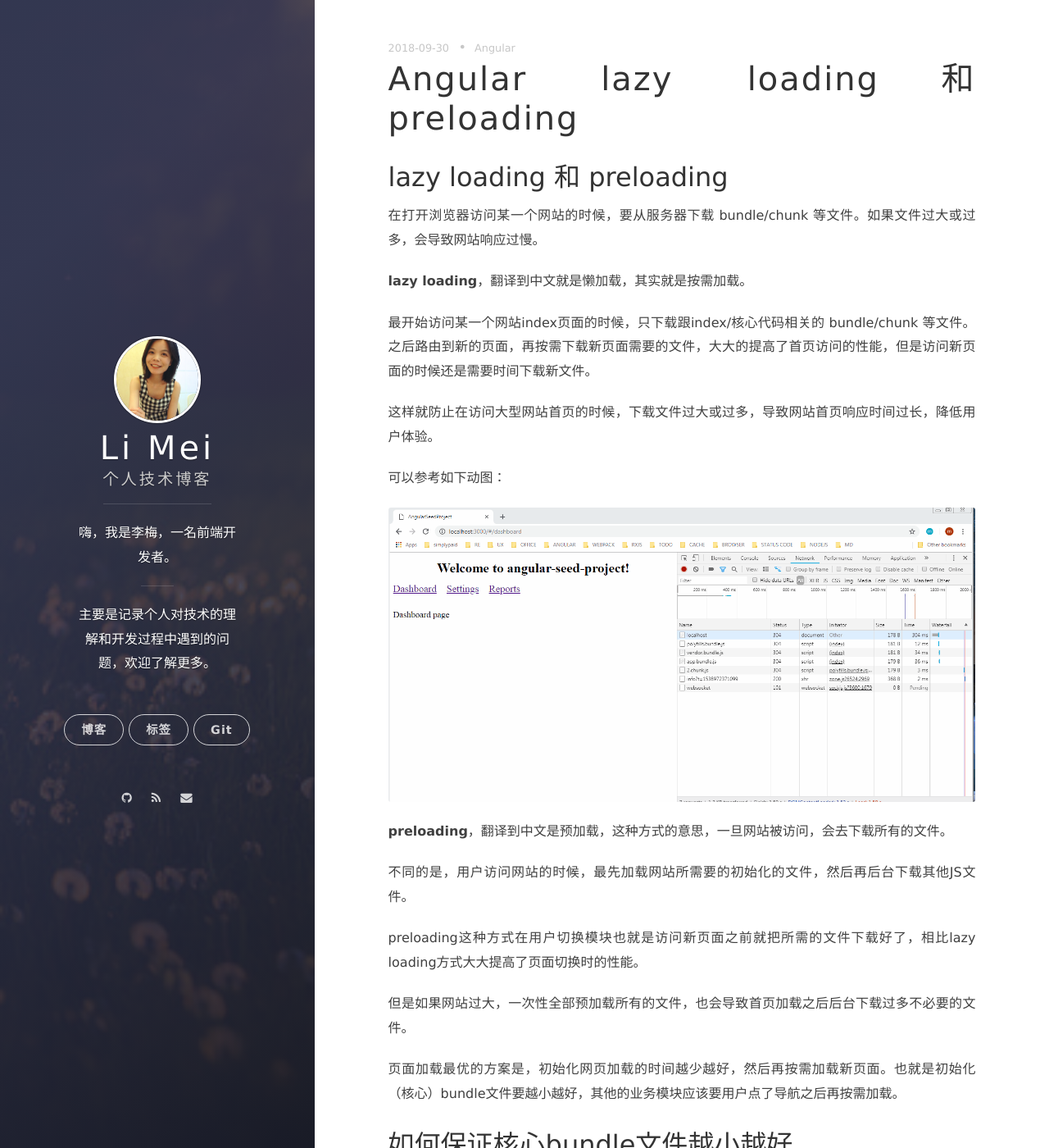
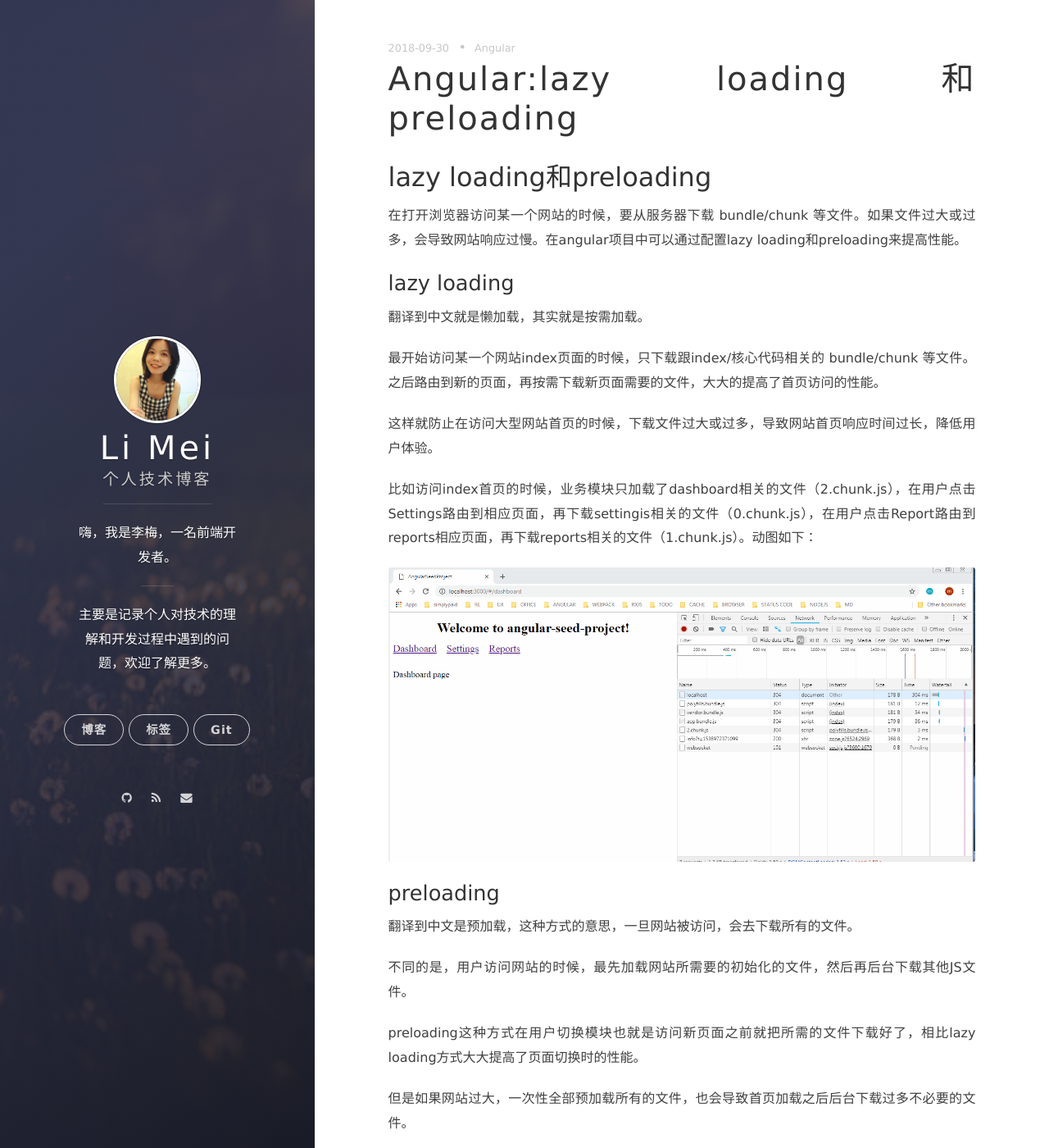
Before and after one commit to LiMeii/LiMeii.github.io, a Jekyll site: the page built from _posts/2018-09-30-angular-lazy-loading.md, in a window 1280 px wide and 1400 px high. Shown: the whole window at 82% size. Built offline with Jekyll 4.4.1, drawn with Linux system fonts in a browser that asks for light colours; nearby versions of some CDN libraries; some of the changed text lies outside the part shown.

Commit message:
update lazyloading potst

```diff
--- a/_posts/2018-09-30-angular-lazy-loading.md
+++ b/_posts/2018-09-30-angular-lazy-loading.md
@@ -1,24 +1,26 @@
 ---
-title: Angular lazy loading和preloading
+title: Angular:lazy loading和preloading
 tags: Angular
 layout: post
 ---
 
-## lazy loading 和 preloading
+## lazy loading和preloading
 
-在打开浏览器访问某一个网站的时候，要从服务器下载 bundle/chunk 等文件。如果文件过大或过多，会导致网站响应过慢。
+在打开浏览器访问某一个网站的时候，要从服务器下载 bundle/chunk 等文件。如果文件过大或过多，会导致网站响应过慢。在angular项目中可以通过配置lazy loading和preloading来提高性能。
 
-**lazy loading**，翻译到中文就是懒加载，其实就是按需加载。
+### lazy loading
+翻译到中文就是懒加载，其实就是按需加载。
 
-最开始访问某一个网站index页面的时候，只下载跟index/核心代码相关的 bundle/chunk 等文件。之后路由到新的页面，再按需下载新页面需要的文件，大大的提高了首页访问的性能，但是访问新页面的时候还是需要时间下载新文件。
+最开始访问某一个网站index页面的时候，只下载跟index/核心代码相关的 bundle/chunk 等文件。之后路由到新的页面，再按需下载新页面需要的文件，大大的提高了首页访问的性能。
 
 这样就防止在访问大型网站首页的时候，下载文件过大或过多，导致网站首页响应时间过长，降低用户体验。
 
-可以参考如下动图：
+比如访问index首页的时候，业务模块只加载了dashboard相关的文件（2.chunk.js），在用户点击Settings路由到相应页面，再下载settingis相关的文件（0.chunk.js），在用户点击Report路由到reports相应页面，再下载reports相关的文件（1.chunk.js）。动图如下：
 
 ![angular lazy loading](https://limeii.github.io/assets/images/posts/angular/angular-lazy-loading.gif){:height="100%" width="100%"}
 
-**preloading**，翻译到中文是预加载，这种方式的意思，一旦网站被访问，会去下载所有的文件。
+### preloading
+翻译到中文是预加载，这种方式的意思，一旦网站被访问，会去下载所有的文件。
 
 不同的是，用户访问网站的时候，最先加载网站所需要的初始化的文件，然后再后台下载其他JS文件。
 
@@ -42,6 +44,21 @@ preloading这种方式在用户切换模块也就是访问新页面之前就把
 
 ## 如何在angular中实现lazy loading
 在angular中，lazy loading是跟路由一起实现的。也就是在代码打包过程中，把每个路由对应的模块都打包成独立的chunk文件，最终就可以实现用户点击导航到新页面的时候按需加载对应的chunk文件。
+
+<blockquote>
+<p>
+这篇文章是基于：
+</p>
+<p>
+angular@5.0.0
+</p>
+<p>
+webpack@3.10.0
+</p>
+<p>
+在用angular cli创建这个项目之后，再用‘ne eject’把angular内置的webpack配置文件弹出来，然后重写了webpack配置文件。
+</p>
+</blockquote>
 
 ### 第一步，在webpack中配置代码切割
 
```
Also changed, not shown: _posts/BOOKMARKS.md (+1 -0 lines), tag.md (+4 -5 lines), _posts/02018-09-20-issues-india-project.md (renamed from _posts/2018-09-20-issues-india-project.md), 1 other file.
